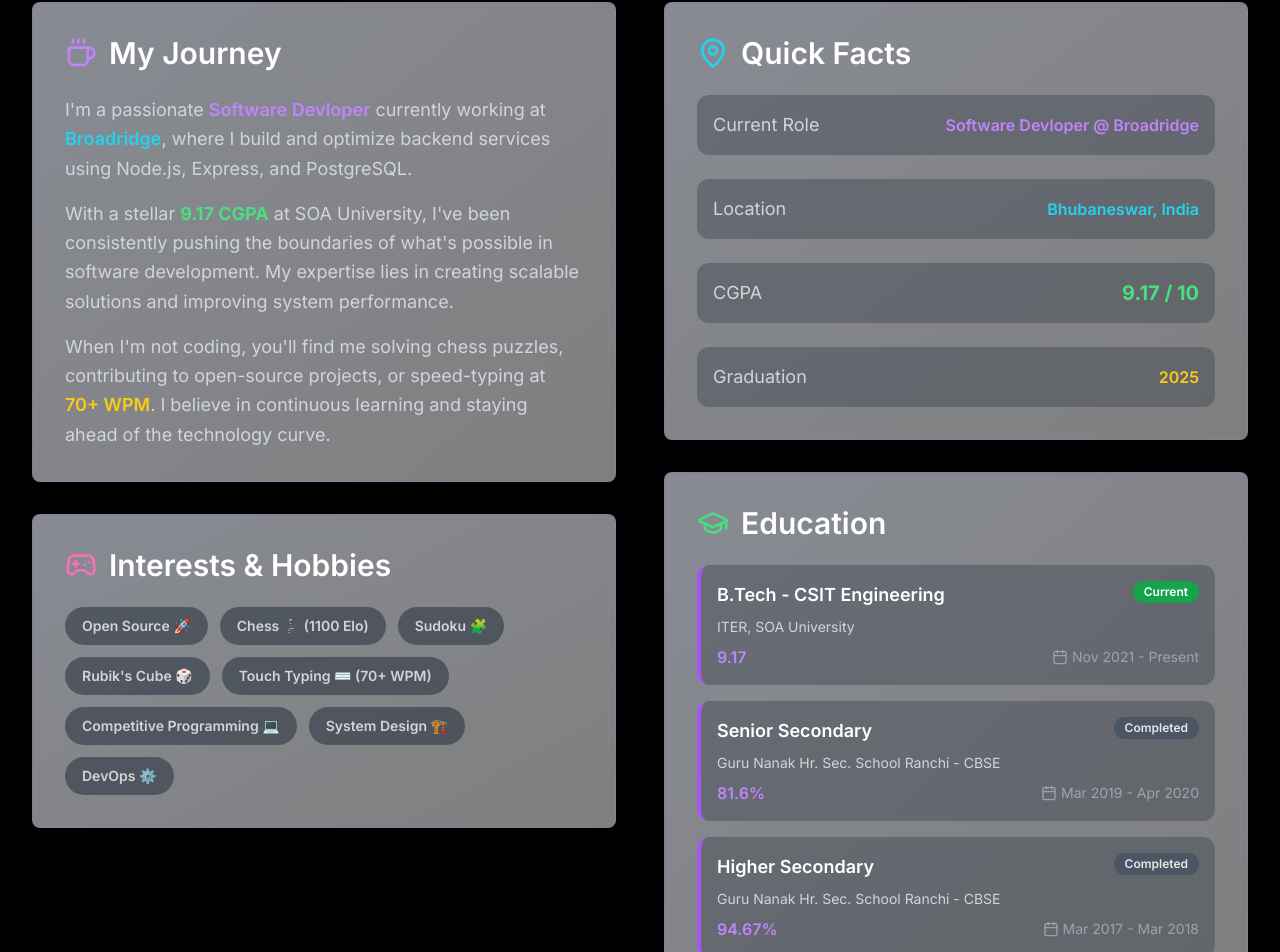
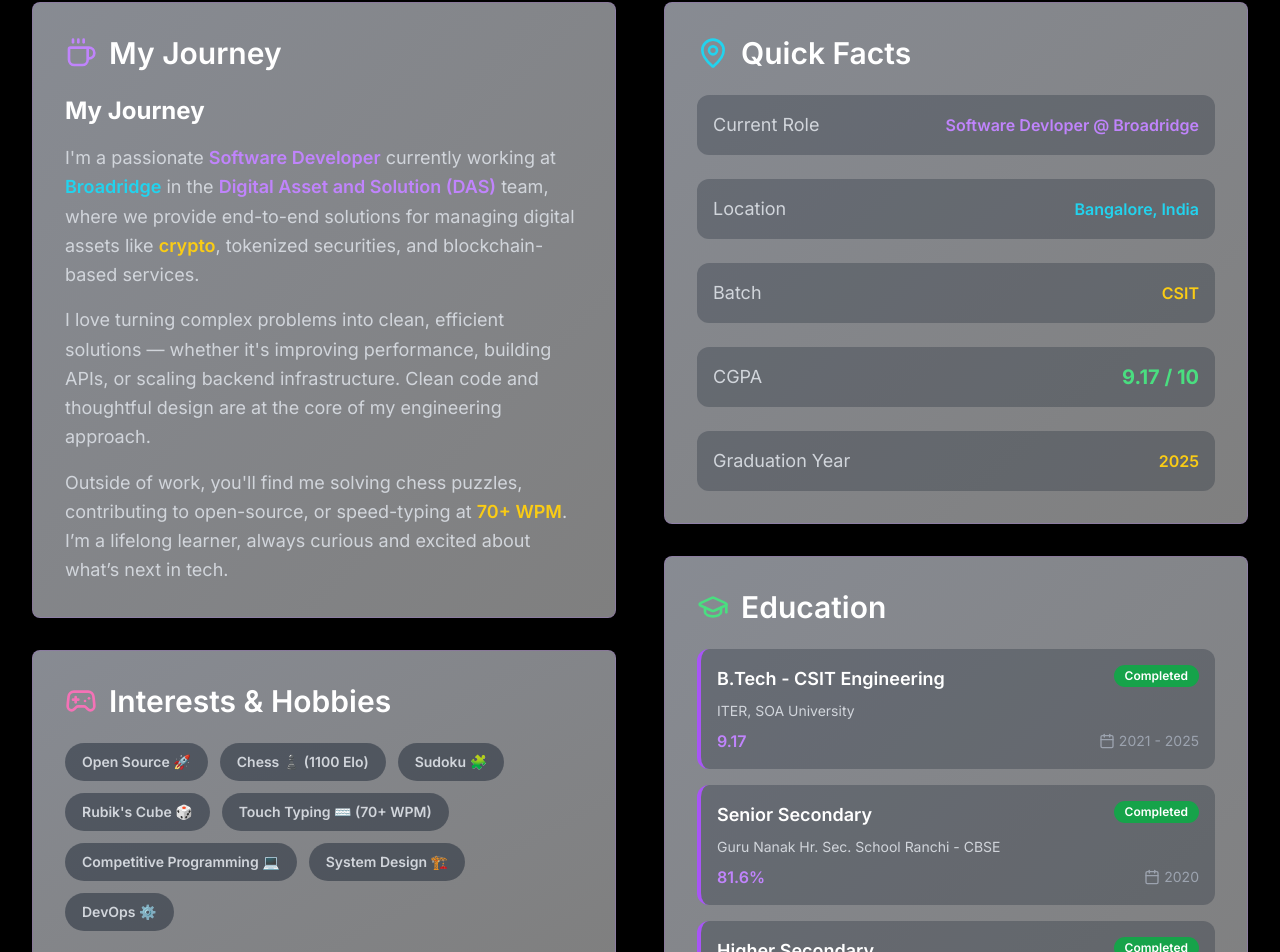
Before and after one commit to Imbiber/Nishant-Portfolio, a Next.js app: page / in a window 1280 px wide. Shown: the part 1030-1982 px from the top of the page. Built offline with nearby package versions, Linux system fonts and the light colour scheme.

Commit message:
Updated about and experience section

```diff
--- a/components/sections/about.tsx
+++ b/components/sections/about.tsx
@@ -21,21 +21,21 @@ const education = [
     degree: "B.Tech - CSIT Engineering",
     institution: "ITER, SOA University",
     cgpa: "9.17",
-    year: "Nov 2021 - Present",
-    status: "Current",
+    year: "2021 - 2025",
+    status: "Completed",
   },
   {
     degree: "Senior Secondary",
     institution: "Guru Nanak Hr. Sec. School Ranchi - CBSE",
     cgpa: "81.6%",
-    year: "Mar 2019 - Apr 2020",
+    year: "2020",
     status: "Completed",
   },
   {
     degree: "Higher Secondary",
     institution: "Guru Nanak Hr. Sec. School Ranchi - CBSE",
     cgpa: "94.67%",
-    year: "Mar 2017 - Mar 2018",
+    year: "2018",
     status: "Completed",
   },
 ]
@@ -61,21 +61,27 @@ export default function About() {
                   <Coffee className="w-8 h-8 mr-3 text-purple-400" />
                   My Journey
                 </h3>
+                <h3 className="text-2xl font-bold text-white mb-4">My Journey</h3>
+
                 <p className="text-gray-300 leading-relaxed mb-4 text-lg">
-                  I'm a passionate <span className="text-purple-400 font-semibold">Software Devloper</span> currently
-                  working at <span className="text-cyan-400 font-semibold">Broadridge</span>, where I build and optimize
-                  backend services using Node.js, Express, and PostgreSQL.
+                  I'm a passionate <span className="text-purple-400 font-semibold">Software Developer</span> currently working at{" "}
+                  <span className="text-cyan-400 font-semibold">Broadridge</span> in the{" "}
+                  <span className="text-purple-400 font-semibold">Digital Asset and Solution (DAS)</span> team, where we provide
+                  end-to-end solutions for managing digital assets like <span className="text-yellow-400 font-semibold">crypto</span>,
+                  tokenized securities, and blockchain-based services.
                 </p>
+
+
                 <p className="text-gray-300 leading-relaxed mb-4 text-lg">
-                  With a stellar <span className="text-green-400 font-bold">9.17 CGPA</span> at SOA University, I've
-                  been consistently pushing the boundaries of what's possible in software development. My expertise lies
-                  in creating scalable solutions and improving system performance.
+                  I love turning complex problems into clean, efficient solutions — whether it's improving performance, building APIs, or
+                  scaling backend infrastructure. Clean code and thoughtful design are at the core of my engineering approach.
                 </p>
+
                 <p className="text-gray-300 leading-relaxed text-lg">
-                  When I'm not coding, you'll find me solving chess puzzles, contributing to open-source projects, or
-                  speed-typing at <span className="text-yellow-400 font-semibold">70+ WPM</span>. I believe in
-                  continuous learning and staying ahead of the technology curve.
+                  Outside of work, you'll find me solving chess puzzles, contributing to open-source, or speed-typing at{" "}
+                  <span className="text-yellow-400 font-semibold">70+ WPM</span>. I’m a lifelong learner, always curious and excited about what’s next in tech.
                 </p>
+
               </CardContent>
             </Card>
 
@@ -119,14 +125,18 @@ export default function About() {
                   </div>
                   <div className="flex justify-between items-center p-4 bg-gray-800/30 rounded-xl">
                     <span className="text-gray-300 text-lg">Location</span>
-                    <span className="text-cyan-400 font-semibold">Bhubaneswar, India</span>
+                    <span className="text-cyan-400 font-semibold">Bangalore, India</span>
+                  </div>
+                  <div className="flex justify-between items-center p-4 bg-gray-800/30 rounded-xl">
+                    <span className="text-gray-300 text-lg">Batch</span>
+                    <span className="text-yellow-400 font-semibold">CSIT</span>
                   </div>
                   <div className="flex justify-between items-center p-4 bg-gray-800/30 rounded-xl">
                     <span className="text-gray-300 text-lg">CGPA</span>
                     <span className="text-green-400 font-bold text-xl">9.17 / 10</span>
                   </div>
                   <div className="flex justify-between items-center p-4 bg-gray-800/30 rounded-xl">
-                    <span className="text-gray-300 text-lg">Graduation</span>
+                    <span className="text-gray-300 text-lg">Graduation Year</span>
                     <span className="text-yellow-400 font-semibold">2025</span>
                   </div>
                 </div>
@@ -149,7 +159,7 @@ export default function About() {
                         <h4 className="text-white font-semibold text-lg">{edu.degree}</h4>
                         <Badge
                           variant={edu.status === "Current" ? "default" : "secondary"}
-                          className={edu.status === "Current" ? "bg-green-600 text-white" : "bg-gray-600 text-gray-200"}
+                          className={edu.status === "Completed" ? "bg-green-600 text-white" : "bg-gray-600 text-gray-200"}
                         >
                           {edu.status}
                         </Badge>
--- a/components/sections/experience.tsx
+++ b/components/sections/experience.tsx
@@ -37,7 +37,7 @@ const positions = [
   {
     title: "Coordinator",
     organization: "Atal Incubation Centre (AIC - SOA Foundation)",
-    duration: "Dec 2023 - Present",
+    duration: "Jun 2024- Jun 2025",
     description:
       "Coordinated 400+ students from 50 colleges for Hackathon, Ideathon, and Business Marathon at E-Summit 2024",
     type: "Leadership",
@@ -45,7 +45,7 @@ const positions = [
   {
     title: "Core Member - Technical Team",
     organization: "Google Developers Student Club, ITER, SOA University",
-    duration: "Sept 2023 - Present",
+    duration: "Sept 2023 - Jan 2025",
     description: "Spearheaded coding culture promotion in college through seminars and workshops (500+ students)",
     type: "Technical",
   },
```
